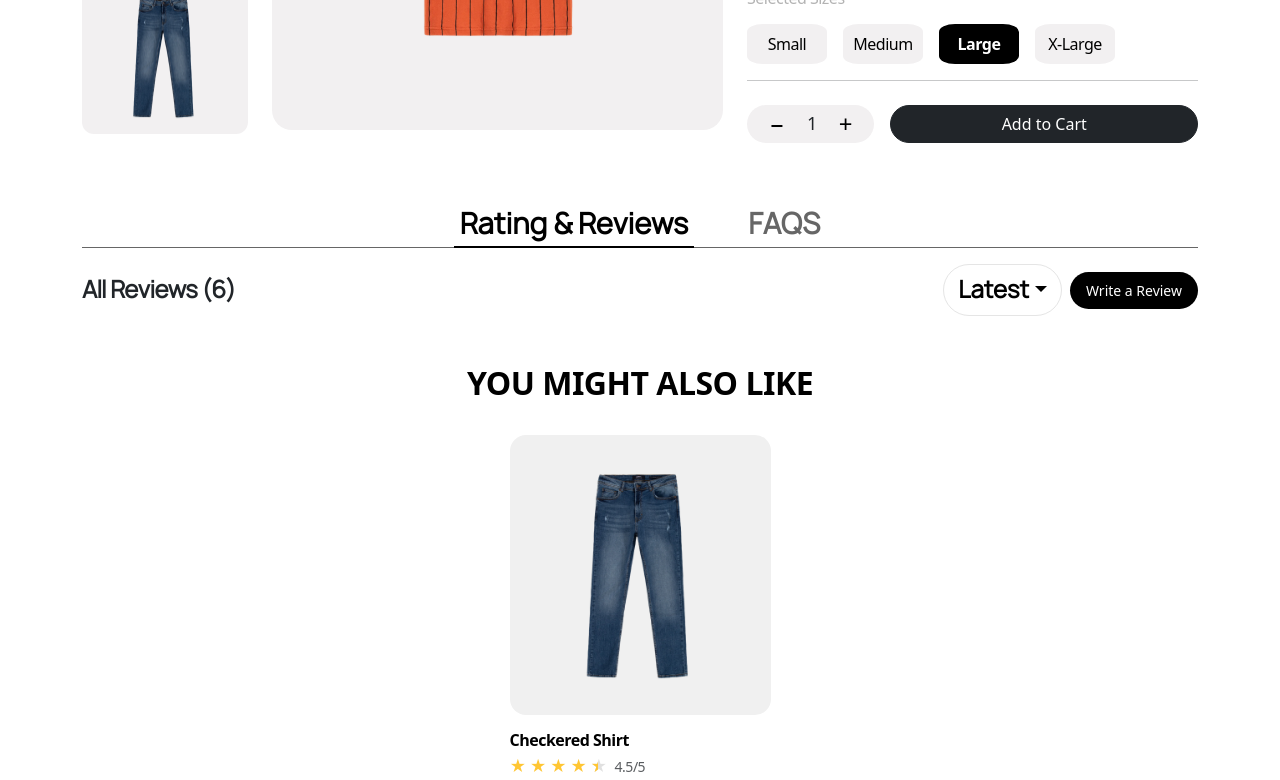
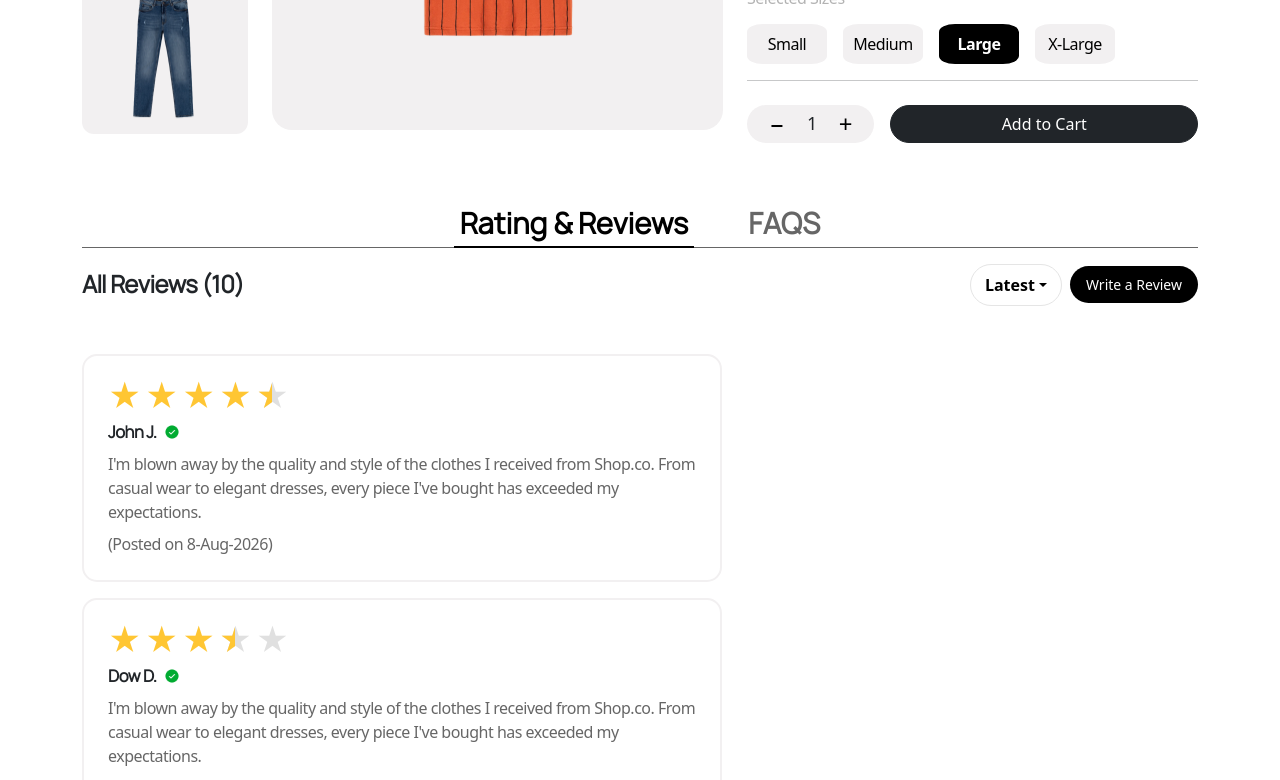
Before and after one commit to Hassannadeem861/ecommerce_web, a Next.js app: page /product/casual-linen-shirt in a window 1280 px wide. Shown: the part 560-1340 px from the top of the page. Built offline with nearby package versions, Linux system fonts and the light colour scheme.

Commit message:
Rating & Reviews design part completd

```diff
--- a/package.json
+++ b/package.json
@@ -17,6 +17,7 @@
     "next": "16.2.10",
     "react": "19.2.4",
     "react-dom": "19.2.4",
+    "react-hot-toast": "^2.6.0",
     "react-icons": "^5.7.0"
   },
   "devDependencies": {
--- a/src/app/(pages)/product/[slug]/page.jsx
+++ b/src/app/(pages)/product/[slug]/page.jsx
@@ -14,7 +14,7 @@ const ProductPage = async ({ params }) => {
   return (
     <div className="container">
       <ProductDetailInfo  product={product} />
-      <ProductTabs clientReviews={data.ClientReviews} faqs={data.FAQs}/>
+      <ProductTabs product={product} clientReviews={data.ClientTestimonials.cards} faqs={data.FAQs}/>
       <RelatedProducts heading={"YOU MIGHT ALSO LIKE"} product={HomeData?.NewArrivalsProducts} slug={slug}/>
     </div>
   );
--- a/src/app/components/ClientReviews/ClientReviews.jsx
+++ b/src/app/components/ClientReviews/ClientReviews.jsx
@@ -1,12 +1,17 @@
 "use client";
+import colors from "@/app/utils/color";
+import HomeData from "@/app/utils/data";
 import React, { useState } from "react";
-
+import Image from "next/image";
 const ClientReviews = ({ clientReviews }) => {
+  // console.log("clientReviews: ", clientReviews)
+  const ClientTestimonialsData = HomeData.ClientTestimonials.cards;
   const dropDownOptions = ["Latest", "Old"];
   const [selectedSort, setSelectedSort] = useState("Latest");
 
   return (
-    <section className="d-flex flex-row justify-content-between align-items-center flex-wrap gap-2">
+    <section className="">
+      <div className="d-flex flex-row justify-content-between align-items-center flex-wrap gap-2">
         <h3 className="level-md-5 level-6 fw-bold mb-0">
           All Reviews ({clientReviews.length})
         </h3>
@@ -21,7 +26,7 @@ const ClientReviews = ({ clientReviews }) => {
                 // fontSize: "14px",
                 whiteSpace: "nowrap",
               }}
-            className="level-md-7 level-6 fw-bold dropdown-toggle bg-white"
+              className=" fw-bold dropdown-toggle bg-white"
               type="button"
               id="dropdownMenuButton"
               data-bs-toggle="dropdown"
@@ -61,6 +66,194 @@ const ClientReviews = ({ clientReviews }) => {
             Write a Review
           </button>
         </div>
+      </div>
+
+      <div className="mt-md-5">
+        <div className="d-flex flex-wrap gap-3">
+          {ClientTestimonialsData.map((data, index) => {
+            let fullStars = Math.floor(data.rating);
+            console.log("fullStars: ", fullStars);
+            let hasHalfStar = data.rating % 1 !== 0;
+            console.log("hasHalfStar: ", hasHalfStar);
+            let emptyStars =
+              data.maxRating - fullStars - (hasHalfStar ? 1 : 0);
+            console.log("emptyStars: ", emptyStars);
+            return (
+              <div className="embla__slide" key={index}>
+                <div
+                  className="testimonial-card p-4"
+                  style={{
+                    border: `2px solid ${colors.bannerbackgroundColor}`,
+                    borderRadius: 15,
+                  }}
+                >
+                  {/* <Image
+                  width={100}
+                  height={20}
+                  src={data.starImage}
+                  alt="rating stars"
+                  priority={index === 0}
+                  style={{ objectFit: "contain" }}
+                /> */}
+
+                  {/* Stars */}
+                  <div className="d-flex align-items-center gap-1 mb-1 flex-wrap">
+                    {Array.from({ length: fullStars }).map((_, i) => (
+                      <span
+                        key={`full-${i}`}
+                        style={{
+                          color: "#FFC633",
+                          fontSize: "clamp(20px, 4vw, 32px)",
+                          lineHeight: 1,
+                        }}
+                      >
+                        ★
+                      </span>
+                    ))}
+
+                    {hasHalfStar && (
+                      <span
+                        style={{
+                          position: "relative",
+                          display: "inline-block",
+                          fontSize: "clamp(20px, 4vw, 32px)",
+                          lineHeight: 1,
+                        }}
+                      >
+                        <span style={{ color: "#E0E0E0" }}>★</span>
+                        <span
+                          style={{
+                            position: "absolute",
+                            left: 0,
+                            top: 0,
+                            width: "50%",
+                            overflow: "hidden",
+                            color: "#FFC633",
+                          }}
+                        >
+                          ★
+                        </span>
+                      </span>
+                    )}
+
+                    {Array.from({ length: emptyStars }).map((_, i) => (
+                      <span
+                        key={`empty-${i}`}
+                        style={{
+                          color: "#E0E0E0",
+                          fontSize: "clamp(20px, 4vw, 32px)",
+                          lineHeight: 1,
+                        }}
+                      >
+                        ★
+                      </span>
+                    ))}
+
+                    {/* <span
+                    className="ms-2 text-muted"
+                    style={{ fontSize: "clamp(16px, 2.5vw, 25px)" }}
+                  >
+                    {clientReviews.rating}/{clientReviews.maxRating}
+                  </span> */}
+                  </div>
+
+                  <div className="d-flex align-items-center gap-2 mt-2">
+                    <span className="level-8 fw-bold">{data.name}</span>
+                    <Image
+                      width={16}
+                      height={16}
+                      src={data.image}
+                      alt="verified"
+                    />
+                  </div>
+
+                  <div className="mt-2" style={{ color: "#666666" }}>
+                    {data.description}
+                  </div>
+
+                  <div className="mt-2" style={{ color: "#666666" }}>
+                    (Posted on {data.postedDate})
+                  </div>
+                </div>
+              </div>
+            );
+          })}
+        </div>
+      </div>
+
+      <style jsx>{`
+        .heading-wrapper {
+          display: flex;
+          justify-content: space-between;
+          align-items: center;
+          padding: 0 24px;
+          margin-bottom: 1.5rem;
+        }
+        .arrow-group {
+          display: flex;
+          align-items: center;
+          gap: 0.75rem;
+        }
+        .arrow-btn {
+          display: flex;
+          align-items: center;
+          justify-content: center;
+          background: none;
+          border: none;
+          font-size: 1.3rem;
+          line-height: 1;
+          cursor: pointer;
+          padding: 4px;
+        }
+        .embla {
+          position: relative;
+          overflow: hidden;
+          width: 100%;
+        }
+        .embla__container {
+          display: flex;
+          gap: 24px;
+        }
+        .embla__slide {
+          flex: 0 0 auto;
+          min-width: 0;
+        }
+        .testimonial-card {
+          width: 260px;
+          height: 100%;
+        }
+        .edge-blur {
+          position: absolute;
+          top: 0;
+          bottom: 0;
+          width: 40px;
+          pointer-events: none;
+          z-index: 2;
+          backdrop-filter: blur(4px);
+          -webkit-backdrop-filter: blur(4px);
+        }
+        .edge-blur-left {
+          left: 0;
+        }
+        .edge-blur-right {
+          right: 0;
+        }
+        @media (min-width: 768px) {
+          .testimonial-card {
+            width: 320px;
+          }
+        }
+        @media (min-width: 992px) {
+          .testimonial-card {
+            width: 360px;
+          }
+        }
+        @media (min-width: 1200px) {
+          .testimonial-card {
+            width: 640px;
+          }
+        }
+      `}</style>
     </section>
   );
 };
--- a/src/app/components/ClientTestimonials/Testimonials.jsx
+++ b/src/app/components/ClientTestimonials/Testimonials.jsx
@@ -79,6 +79,9 @@ const Testimonials = ({ heading, ClientTestimonialsData }) => {
                 </div>
                 <div className="mt-2" style={{ color: "#666666" }}>
                   {data.description}
+                </div>
+                <div className="mt-2" style={{ color: "#666666" }}>
+                 (Posted on {data.postedDate})
                 </div>
               </div>
             </div>
--- a/src/app/components/ProductTabs/ProductTabs.jsx
+++ b/src/app/components/ProductTabs/ProductTabs.jsx
@@ -4,7 +4,7 @@ import ClientReviews from "../ClientReviews/ClientReviews";
 import ProductFaqs from "../ProductFaqs/ProductFaqs";
 import colors from "@/app/utils/color";
 
-const ProductTabs = ({ clientReviews, faqs }) => {
+const ProductTabs = ({product, clientReviews, faqs }) => {
   const [activeTab, setActiveTab] = useState("reviews");
 
   const tab = [
@@ -48,7 +48,7 @@ const ProductTabs = ({ clientReviews, faqs }) => {
       </div>
 
       <div className="mt-md-3 mt-4">
-        {activeTab === "reviews" && <ClientReviews  clientReviews={clientReviews}/>}
+        {activeTab === "reviews" && <ClientReviews clientReviews={clientReviews}/>}
         {activeTab === "faqs" && <ProductFaqs />}
       </div>
     </section>
--- a/src/app/layout.js
+++ b/src/app/layout.js
@@ -7,6 +7,7 @@ import Footer from "./components/Footer/Footer";
 import "bootstrap/dist/css/bootstrap.min.css";
 // import { Toaster } from "react-hot-toast";
 import BootstrapClient from "./components/BootstrapClient/BootstrapClient.jsx";
+import { Toaster } from "react-hot-toast";
 
 const geistSans = Geist({
   variable: "--font-geist-sans",
@@ -31,6 +32,7 @@ export default function RootLayout({ children }) {
     >
       <body className="min-h-full flex flex-col">
         <BootstrapClient />
+        <Toaster position="top-center" />
         {/* <Toaster /> */}
         <Navbar />
         {children}
--- a/src/app/utils/data.js
+++ b/src/app/utils/data.js
@@ -274,71 +274,101 @@ const HomeData = {
         name: "John J.",
         description:
           "I'm blown away by the quality and style of the clothes I received from Shop.co. From casual wear to elegant dresses, every piece I've bought has exceeded my expectations.",
-        starImage: "/assests/home/ClientTestimonials/stars.png",
+        // starImage: "/assests/home/ClientTestimonials/stars.png",
         image: "/assests/home/ClientTestimonials/greenTick.png",
+        rating: 4.5,
+        maxRating: 5,
+        postedDate: "8-Aug-2026"
       },
       {
         name: "Dow D.",
         description:
           "I'm blown away by the quality and style of the clothes I received from Shop.co. From casual wear to elegant dresses, every piece I've bought has exceeded my expectations.",
-        starImage: "/assests/home/ClientTestimonials/stars.png",
+        // starImage: "/assests/home/ClientTestimonials/stars.png",
         image: "/assests/home/ClientTestimonials/greenTick.png",
+        rating: 3.5,
+        maxRating: 5,
+        postedDate: "8-Aug-2026"
       },
       {
         name: "Alex K.",
         description:
           "I'm blown away by the quality and style of the clothes I received from Shop.co. From casual wear to elegant dresses, every piece I've bought has exceeded my expectations.",
-        starImage: "/assests/home/ClientTestimonials/stars.png",
+        // starImage: "/assests/home/ClientTestimonials/stars.png",
         image: "/assests/home/ClientTestimonials/greenTick.png",
+        rating: 4.5,
+        maxRating: 5,
+        postedDate: "8-Aug-2026"
       },
       {
         name: "James L.",
         description:
           "I'm blown away by the quality and style of the clothes I received from Shop.co. From casual wear to elegant dresses, every piece I've bought has exceeded my expectations.",
-        starImage: "/assests/home/ClientTestimonials/stars.png",
+        // starImage: "/assests/home/ClientTestimonials/stars.png",
         image: "/assests/home/ClientTestimonials/greenTick.png",
+        rating: 4.6,
+        maxRating: 5,
+        postedDate: "8-Aug-2026"
       },
       {
         name: "James L.",
         description:
           "I'm blown away by the quality and style of the clothes I received from Shop.co. From casual wear to elegant dresses, every piece I've bought has exceeded my expectations.",
-        starImage: "/assests/home/ClientTestimonials/stars.png",
+        // starImage: "/assests/home/ClientTestimonials/stars.png",
         image: "/assests/home/ClientTestimonials/greenTick.png",
+        rating: 4.9,
+        maxRating: 5,
+        postedDate: "8-Aug-2026"
       },
       {
         name: "James L.",
         description:
           "I'm blown away by the quality and style of the clothes I received from Shop.co. From casual wear to elegant dresses, every piece I've bought has exceeded my expectations.",
-        starImage: "/assests/home/ClientTestimonials/stars.png",
+        // starImage: "/assests/home/ClientTestimonials/stars.png",
         image: "/assests/home/ClientTestimonials/greenTick.png",
+        rating: 4.7,
+        maxRating: 5,
+        postedDate: "8-Aug-2026"
       },
       {
         name: "James L.",
         description:
           "I'm blown away by the quality and style of the clothes I received from Shop.co. From casual wear to elegant dresses, every piece I've bought has exceeded my expectations.",
-        starImage: "/assests/home/ClientTestimonials/stars.png",
+        // starImage: "/assests/home/ClientTestimonials/stars.png",
         image: "/assests/home/ClientTestimonials/greenTick.png",
+        rating: 4.5,
+        maxRating: 5,
+        postedDate: "8-Aug-2026"
       },
       {
         name: "James L.",
         description:
           "I'm blown away by the quality and style of the clothes I received from Shop.co. From casual wear to elegant dresses, every piece I've bought has exceeded my expectations.",
-        starImage: "/assests/home/ClientTestimonials/stars.png",
+        // starImage: "/assests/home/ClientTestimonials/stars.png",
         image: "/assests/home/ClientTestimonials/greenTick.png",
+        rating: 4.5,
+        maxRating: 5,
+        postedDate: "8-Aug-2026"
       },
       {
         name: "James L.",
         description:
           "I'm blown away by the quality and style of the clothes I received from Shop.co. From casual wear to elegant dresses, every piece I've bought has exceeded my expectations.",
-        starImage: "/assests/home/ClientTestimonials/stars.png",
+        // starImage: "/assests/home/ClientTestimonials/stars.png",
         image: "/assests/home/ClientTestimonials/greenTick.png",
+        rating: 4.5,
+        maxRating: 5,
+        postedDate: "8-Aug-2026"
       },
       {
         name: "James L.",
         description:
           "I'm blown away by the quality and style of the clothes I received from Shop.co. From casual wear to elegant dresses, every piece I've bought has exceeded my expectations.",
-        starImage: "/assests/home/ClientTestimonials/stars.png",
+        // starImage: "/assests/home/ClientTestimonials/stars.png",
         image: "/assests/home/ClientTestimonials/greenTick.png",
+        rating: 4.5,
+        maxRating: 5,
+        postedDate: "8-Aug-2026"
       },
     ],
   },
```
Also changed, not shown: src/app/components/ReviewModal/ReviewModal.jsx (added, +12 -0 lines), 1 other file (tests, documents, lock files or other folders). Lines whose indentation alone changed are shown as unchanged.
